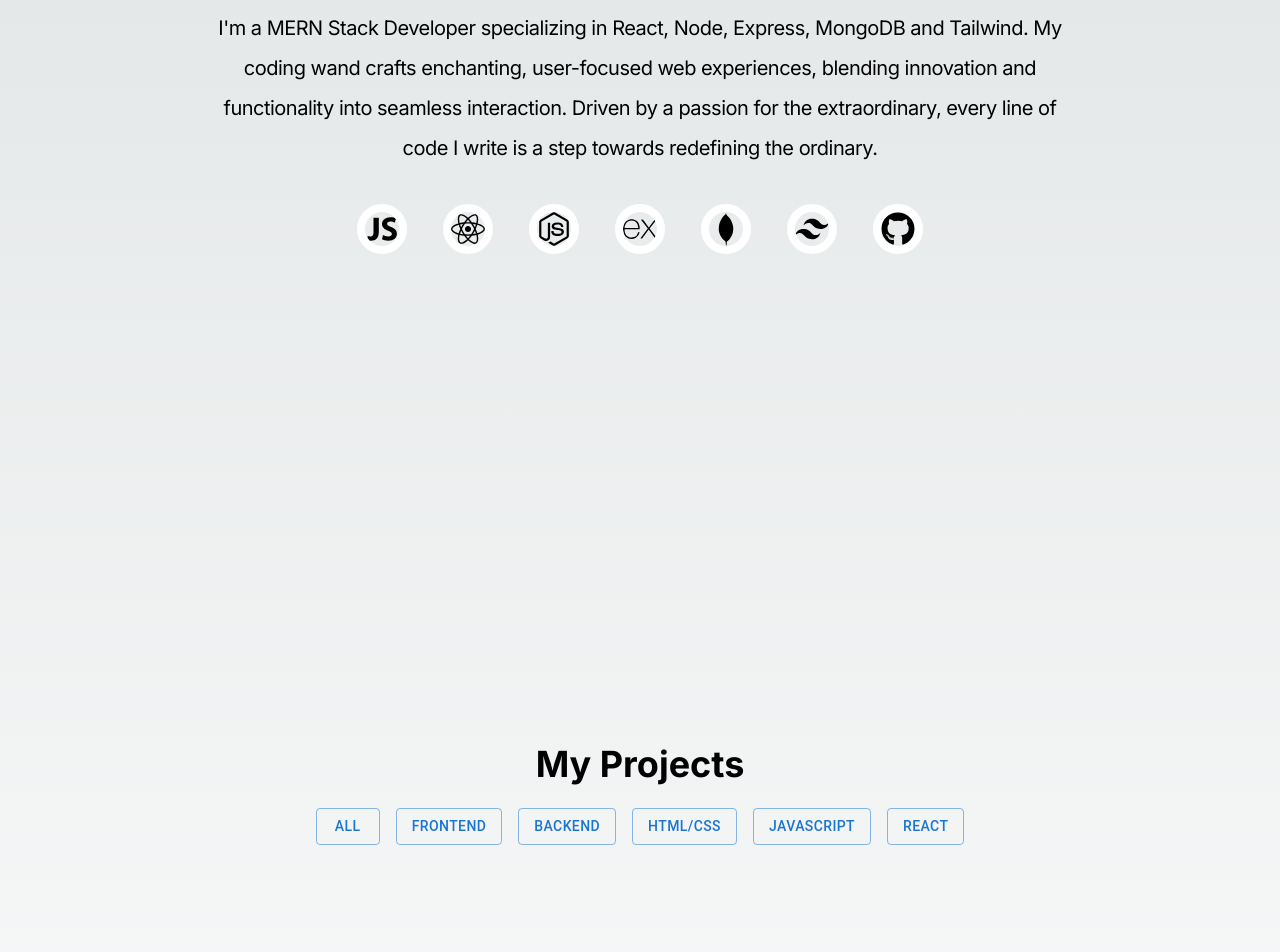
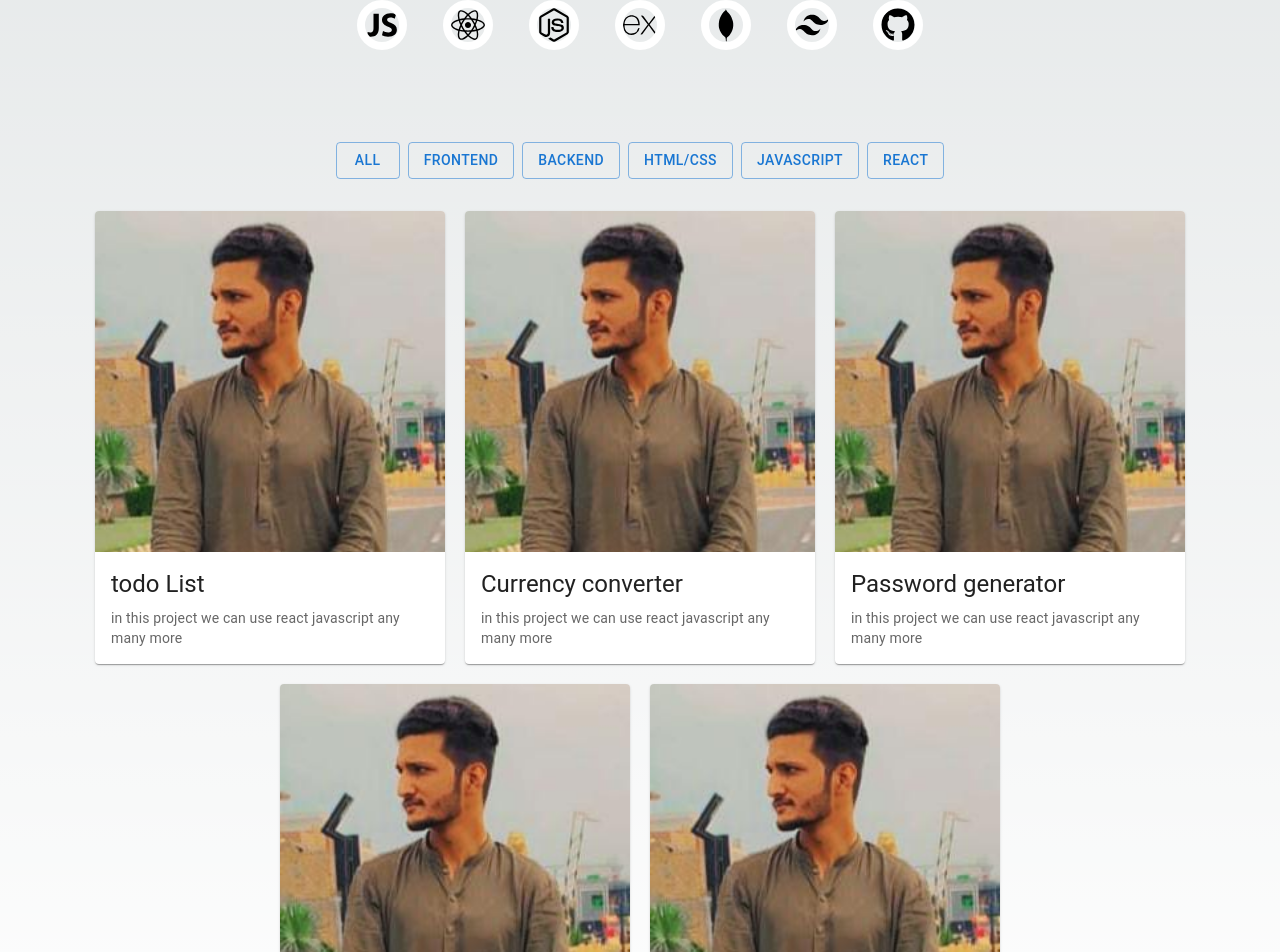
Before and after one commit to Muhammadtalhatariq/myPortfolio, a Next.js app: page / in a window 1280 px wide. Shown: the part 904-1856 px from the top of the page. Built offline with nearby package versions, Linux system fonts and the light colour scheme.

Commit message:
create project section

```diff
--- a/app/About/page.jsx
+++ b/app/About/page.jsx
@@ -10,10 +10,10 @@ import { FaGithub } from "react-icons/fa";
 const page = () => {
   return (
     <>
-      <div className=" min-h-screen">
+      <div className="my-20 ">
         <div className="flex flex-col flex-wrap items-center justify-center gap-6">
           <p className="font-bold text-3xl sm:text-4xl">About Me</p>
-          <p className="w-72 sm:w-2/3 text-xl sm:text2xl leading-10 tracking-tight sm:text-center">
+          <p className=" px-4 sm:w-2/3  text-xl sm:text2xl leading-10 tracking-tight text-center">
             I'm a MERN Stack Developer specializing in React, Node, Express,
             MongoDB and Tailwind. My coding wand crafts enchanting, user-focused
             web experiences, blending innovation and functionality into seamless
--- /dev/null
+++ b/app/Project/Menu/Menu.js
@@ -0,0 +1,134 @@
+"use client";
+import React, { useState } from "react";
+import Image from "next/image";
+import Card from "@mui/material/Card";
+import CardContent from "@mui/material/CardContent";
+import Typography from "@mui/material/Typography";
+import { CardActionArea } from "@mui/material";
+import Button from "@mui/material/Button";
+import Stack from "@mui/material/Stack";
+
+const items = [
+  {
+    id: 1,
+    title: "todo List",
+    desc: "in this project we can use react javascript any many more",
+    imageUrl: "/bg.jpg",
+    category : ["ALL", "HTML/CSS", "React"],
+  },
+  {
+    id: 2,
+    title: "Currency converter",
+    desc: "in this project we can use react javascript any many more",
+    imageUrl: "/bg.jpg",
+    category: "ALL"
+  },
+  {
+    id: 3,
+    title: "Password generator",
+    desc: "in this project we can use react javascript any many more",
+    imageUrl: "/bg.jpg",
+    category: "REACT",
+  },
+  {
+    id: 4,
+    title: "Bubble game",
+    desc: "in this project we can use core javascript any many more",
+    imageUrl: "/bg.jpg",
+    category: "HTML/CSS",
+  },
+  {
+    id: 5,
+    title: "Calculator",
+    desc: "in this project we can use react javascript any many more",
+    imageUrl: "/bg.jpg",
+    category: "React",
+  },
+];
+
+const App = () => {
+  const [selectedCategory, setSelectedCategory] = useState("All");
+
+  const filteredItems =
+    selectedCategory === "All"
+      ? items
+      : items.filter((item) => item.category === selectedCategory);
+
+  return (
+    <div>
+      <Stack
+        className="flex flex-wrap justify-center"
+        direction="row"
+        spacing={1}
+      >
+
+        <Button
+        onClick={() => setSelectedCategory("All")}
+        className="rounded-full"
+        variant="outlined">
+          All
+        </Button>
+        <Button
+          className="rounded-full"
+          variant="outlined"
+        >
+          Frontend
+        </Button>
+        <Button
+          className="rounded-full"
+          variant="outlined"
+        >
+          Backend
+        </Button>
+        <Button
+        onClick={() => setSelectedCategory("HTML/CSS")}
+          className="rounded-full"
+          variant="outlined"
+        >
+          HTML/css
+        </Button>
+        <Button
+          className="rounded-full"
+          variant="outlined"
+        >
+          Javascript
+        </Button>
+        <Button
+        onClick={() => setSelectedCategory("React")}
+          className="rounded-full"
+          variant="outlined"
+        >
+          React
+        </Button>
+      </Stack>
+
+      <div className="flex flex-wrap gap-5 justify-center pt-8">
+        {filteredItems.map((item) => (
+          <div key={item.id} className=" ">
+            <Card sx={{ maxWidth: 350 }}>
+              <CardActionArea>
+                <Image
+                  className="item-center"
+                  height={100}
+                  width={350}
+                  src={item.imageUrl}
+                />
+                <CardContent>
+                  <Typography gutterBottom variant="h5" component="div">
+                    {item.title}
+                  </Typography>
+
+                  <Typography variant="body2" color="text.secondary">
+                    {item.desc}
+                  </Typography>
+                </CardContent>
+              </CardActionArea>
+            </Card>
+          </div>
+        ))}
+      </div>
+    </div>
+  );
+};
+
+export default App;
--- a/app/Project/page.jsx
+++ b/app/Project/page.jsx
@@ -1,37 +1,12 @@
-import React from "react";
-import Button from "@mui/material/Button";
-import Stack from "@mui/material/Stack";
+import React from 'react';
+import Menu from './Menu/Menu'
 
 const page = () => {
   return (
-    <div className="min-h-screen ">
-      <div className="flex flex-col flex-wrap items-center justify-center gap-6">
-        <p className="font-bold text-3xl sm:text-4xl">My Projects</p>
-
-          <Stack direction="row" spacing={2}>
-            <Button variant="outlined" href="#outlined-buttons">
-              All
-            </Button>
-            <Button variant="outlined" href="#outlined-buttons">
-              Frontend
-            </Button>
-            <Button variant="outlined" href="#outlined-buttons">
-              Backend
-            </Button>
-            <Button variant="outlined" href="#outlined-buttons">
-              HTML/css
-            </Button>
-            <Button variant="outlined" href="#outlined-buttons">
-              Javascript
-            </Button>
-            <Button variant="outlined" href="#outlined-buttons">
-              React
-            </Button>
-          </Stack>
-
-      </div>
+    <div>
+      <Menu/>
     </div>
   );
-};
+}
 
 export default page;
--- a/app/Talha/page.jsx
+++ b/app/Talha/page.jsx
@@ -10,7 +10,7 @@ import { FaArrowRight } from "react-icons/fa";
 
 const page = () => {
   return (
-    <div className="min-h-screen m-3 ">
+    <div className="m-6 mt-16">
       <div className="flex flex-col flex-wrap items-center justify-center gap-6">
         <Image
           className="rounded-[50%] items-center justify-center flex border-solid border-8 border-white "
@@ -27,21 +27,21 @@ const page = () => {
           MERN Stack Developer.
         </p>
 
-        <p className="sm:w-auto w-72 text-xl">
+        <p className="px-3 text-center text-xl">
           Passionate coder redefining ordinary with innovative code.
         </p>
-        <p className="sm:w-auto w-72 text-xl ">
+        <p className="px-3 text-center text-xl items-center ">
           My main stack includes React, Node.js, Express.js, MongoDB, Tailwind
           and among other key technologies.
         </p>
         <div className=" flex flex-wrap justify-center">
           <Stack spacing={2} direction={"row"}>
-            <Button className="text-black gap-3" variant="contained">
+            <Button className="text-black gap-5" variant="contained">
               Downlord CV
               <HiOutlineDownload size={20} />
             </Button>
-            <Button className="gap-3" variant="outlined">
-              Contact me
+            <Button className="gap-5" variant="outlined">
+              Contact me here
               <FaArrowRight size={20} />
             </Button>
           </Stack>
--- a/app/page.js
+++ b/app/page.js
@@ -11,6 +11,7 @@ export default function page() {
       <Header />
       <Talha />
       <About />
+
       <Project />
       {/* <Skills /> */}
 
```
Also changed, not shown: public/bg.jpg (added).
